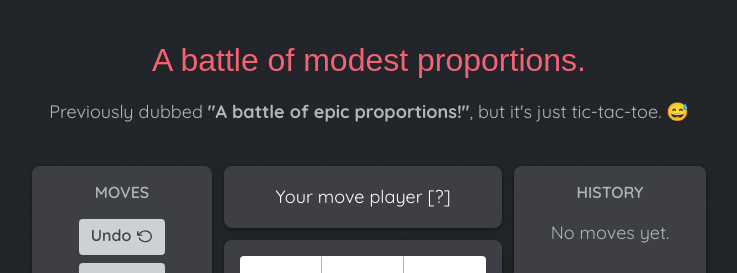
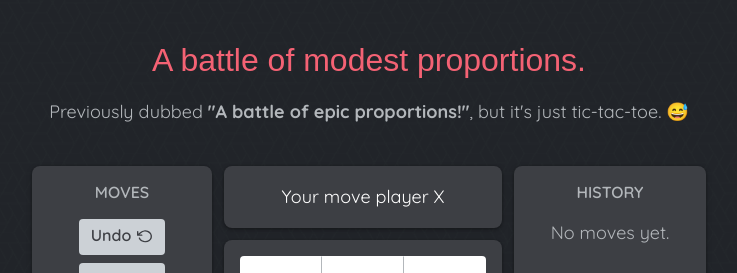
Before and after one commit to caitlinteaguedesign/tic-tac-toe-2025, a React (Vite) app: page / in a window 1280 px wide. Shown: the top 273 px of the page, without its empty margins (271-1008 px from the left). Built offline with nearby package versions, Linux system fonts and the light colour scheme; a web font is replaced by a local one.

Commit message:
refactor status component

```diff
--- a/src/components/Square.tsx
+++ b/src/components/Square.tsx
@@ -2,7 +2,7 @@ import { useContext, type MouseEventHandler } from "react";
 import classNames from "classnames";
 import type { TSquare } from "../types/TSquare";
 import { GameState } from "../types/TGameState";
-import { GameStateContext } from "../util/gameStateContext";
+import { GameStateContext } from "../util/GameStateContext";
 import changeFocus from "../util/changeFocus";
 
 type SquareProps = {
@@ -12,13 +12,8 @@ type SquareProps = {
   onSquareClick: MouseEventHandler;
 };
 
-const Square = ({
-  id,
-  value,
-  winner = false,
-  onSquareClick,
-}: SquareProps) => {
-  const gameState = useContext(GameStateContext);
+const Square = ({ id, value, winner = false, onSquareClick }: SquareProps) => {
+  const { mode } = useContext(GameStateContext);
   // todo get the winner ids
   const squareClasses = classNames("square", {
     "square--default": !winner, // default
@@ -29,7 +24,7 @@ const Square = ({
       id={`square_${id}`}
       type="button"
       onClick={onSquareClick}
-      disabled={gameState !== GameState.PLAY || value && false}
+      disabled={mode !== GameState.PLAY || (value && false)}
       onKeyDown={(e) => changeFocus(e, "square_", id)}
       className={squareClasses}
     >
--- a/src/components/Status.tsx
+++ b/src/components/Status.tsx
@@ -1,27 +1,30 @@
 import { useContext } from "react";
 import classNames from "classnames";
 import { GameState } from "../types/TGameState";
-import { GameStateContext } from "../util/gameStateContext";
+import { Mark } from "../types/TSquare";
+import { GameStateContext } from "../util/GameStateContext";
 
 const Status = () => {
-  const gameMode = useContext(GameStateContext);
+  const { mode, xIsNext } = useContext(GameStateContext);
 
   const cardClasses = classNames("card status-layout status-card", {
-    tie: gameMode === GameState.TIE,
-    winner: gameMode === GameState.WIN,
+    tie: mode === GameState.TIE,
+    winner: mode === GameState.WIN,
   });
 
   let statusMessage = "Your move player X";
 
-  switch (gameMode) {
+  switch (mode) {
     case GameState.PLAY:
-      statusMessage = "Your move player [?]";
+      statusMessage = `Your move player ${xIsNext ? Mark.X : Mark.O}`;
       break;
     case GameState.TIE:
       statusMessage = "A strange game. The only winning move is not to play.";
       break;
     case GameState.WIN:
-      statusMessage = "Player [?], wouldn't you prefer a good game of chess?";
+      statusMessage = `Player ${
+        xIsNext ? Mark.O : Mark.X
+      }, wouldn't you prefer a good game of chess?`;
       break;
     default:
       break;
--- a/src/layout/Game.tsx
+++ b/src/layout/Game.tsx
@@ -1,7 +1,7 @@
 import { useState } from "react";
-import { Mark, type TSquare } from "../types/TSquare";
+import type { TSquare } from "../types/TSquare";
+import { GameStateContext } from "../util/GameStateContext";
 import { GameState, type TGameState } from "../types/TGameState";
-import { GameStateContext } from "../util/gameStateContext";
 import calculateTie from "../util/calculateTie";
 import calculateWinner from "../util/calculateWinner";
 import isXNext from "../util/isXNext";
@@ -11,17 +11,20 @@ import History from "../components/History";
 import Status from "../components/Status";
 import StopWatch from "../components/StopWatch";
 
-const INITIAL_STATUS = "Your move player X";
 const INITIAL_HISTORY = [Array(9).fill(null)];
 
 const Game = () => {
   const [history, setHistory] = useState<TSquare[][]>(INITIAL_HISTORY);
   const [currentMove, setCurrentMove] = useState<number>(0);
-  const [status, setStatus] = useState<string>(INITIAL_STATUS);
   const [gameState, setGameState] = useState<TGameState>(GameState.PLAY);
   const [timerKey, setTimerKey] = useState<number>(0);
   const xIsNext = isXNext(currentMove);
   const currentSquares = history[currentMove];
+
+  const gameStateContextValue = {
+    mode: gameState,
+    xIsNext: isXNext(currentMove),
+  };
 
   // todo: this is used by squares to update the history
   const makeMove = (nextSquares: TSquare[]) => {
@@ -30,12 +33,12 @@ const Game = () => {
     setHistory(nextHistory);
     setCurrentMove(nextMove);
     // runs after every move and transversing the history
-    updateGameStatus(nextHistory[nextMove], nextMove);
+    updateGameStatus(nextHistory[nextMove]);
   };
 
   const goToMove = (move: number) => {
     setCurrentMove(move);
-    updateGameStatus(history[move], move);
+    updateGameStatus(history[move]);
   };
 
   const undoMove = () => {
@@ -50,39 +53,25 @@ const Game = () => {
     }
   };
 
-  // todo: maybe the text can go into status block if winners, next player, and game state are
-  // exposed in use context anyway, like the sqaurs will need
-  // this function just needs to validate the current history
-  const updateGameStatus = (squares: TSquare[], move: number) => {
-    setStatus(`Your move player ${isXNext(move) ? Mark.X : Mark.O}`);
-    setGameState(GameState.PLAY);
-
-    const winningSquares = calculateWinner(squares);
-
-    if (winningSquares) {
-      const winnerName = squares[winningSquares[0]];
-      setStatus(
-        `Player ${winnerName}, wouldn't you prefer a good game of chess?`
-      );
+  const updateGameStatus = (squares: TSquare[]) => {
+    if (calculateWinner(squares)) {
       setGameState(GameState.WIN);
+    } else if (calculateTie(squares)) {
+      setGameState(GameState.TIE);
     } else {
-      if (calculateTie(squares)) {
-        setStatus("A strange game. The only winning move is not to play.");
-        setGameState(GameState.TIE);
-      }
+      setGameState(GameState.PLAY);
     }
   };
 
   const resetGame = () => {
     setHistory(INITIAL_HISTORY);
     setCurrentMove(0);
-    setStatus(INITIAL_STATUS);
     setGameState(GameState.PLAY);
     setTimerKey((prevKey) => prevKey + 1);
   };
 
   return (
-    <GameStateContext value={gameState}>
+    <GameStateContext value={gameStateContextValue}>
       <div className="game-layout">
         <Controls
           disableUndo={currentMove <= 1}
--- a/src/util/GameStateContext.ts
+++ b/src/util/GameStateContext.ts
@@ -1,4 +1,12 @@
-import { createContext } from 'react';
-import { GameState, type TGameState } from '../types/TGameState';
+import { createContext } from "react";
+import { GameState, type TGameState } from "../types/TGameState";
 
-export const GameStateContext = createContext<TGameState>(GameState.PLAY);
+type GameStateContextProps = {
+  mode: TGameState;
+  xIsNext: boolean;
+};
+
+export const GameStateContext = createContext<GameStateContextProps>({
+  mode: GameState.PLAY,
+  xIsNext: true,
+});
--- a/src/util/isXNext.ts
+++ b/src/util/isXNext.ts
@@ -1,5 +1,5 @@
 const isXNext = (move: number) => {
   return move % 2 === 0;
-}
+};
 
 export default isXNext;
```
